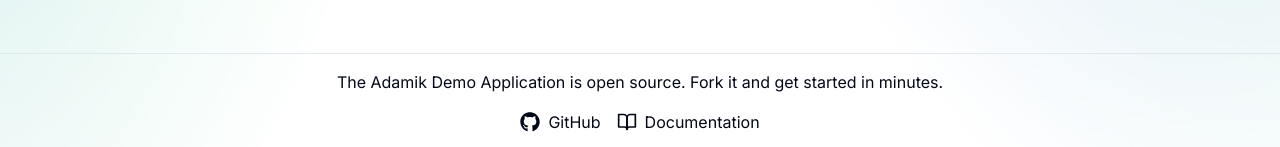
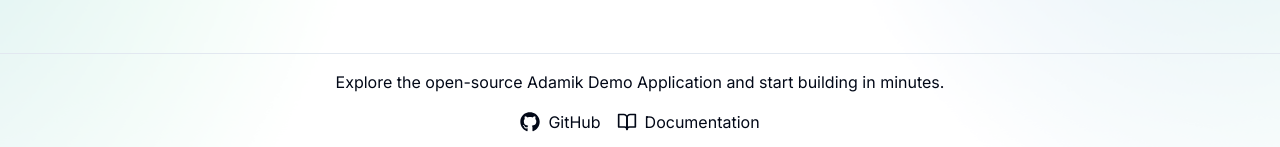
Before and after one commit to AdamikHQ/adamik-client, a Next.js app: page / in a window 1280 px wide. Shown: the part 650-797 px from the top of the page. Built offline with nearby package versions, Linux system fonts and the light colour scheme; no server answers.

Commit message:
Update site-footer.tsx
Modified text

```diff
--- a/src/components/ui/site-footer.tsx
+++ b/src/components/ui/site-footer.tsx
@@ -5,7 +5,7 @@ export function SiteFooter() {
   return (
     <footer className="flex flex-col items-center py-4 bg-transparent text-foreground border-t border-border">
       <p className="mb-4 text-center">
-        The Adamik Demo Application is open source. Fork it and get started in minutes.
+      Explore the open-source Adamik Demo Application and start building in minutes.
       </p>
       <div className="flex space-x-4">
         <a
```
